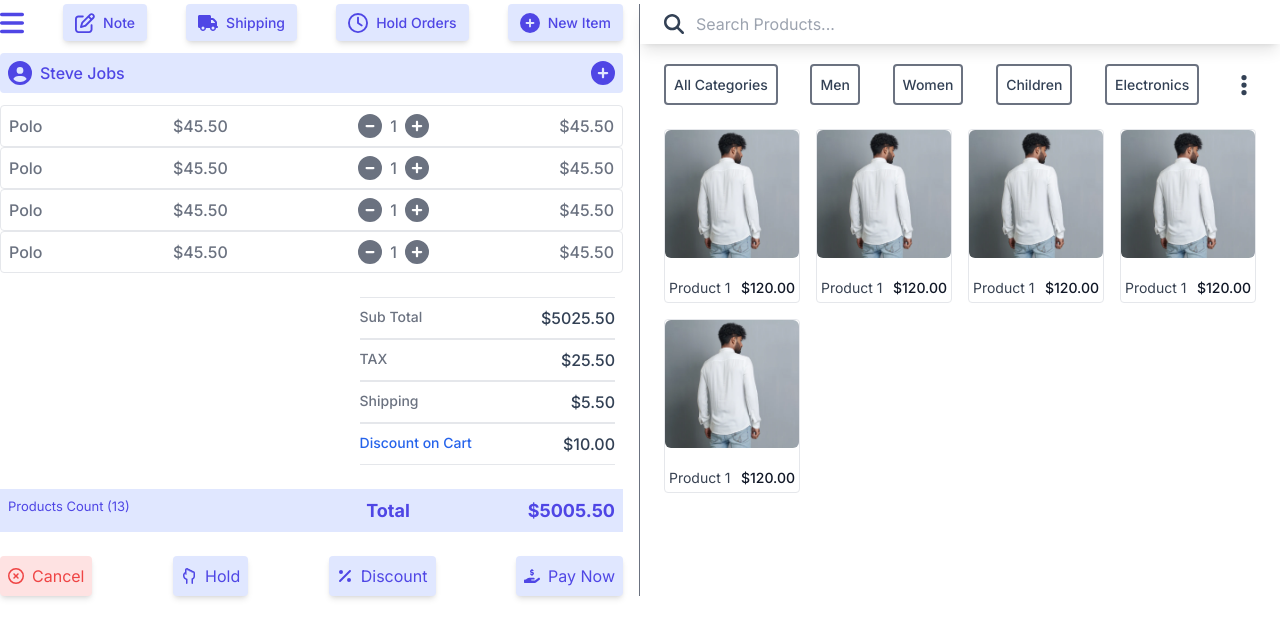
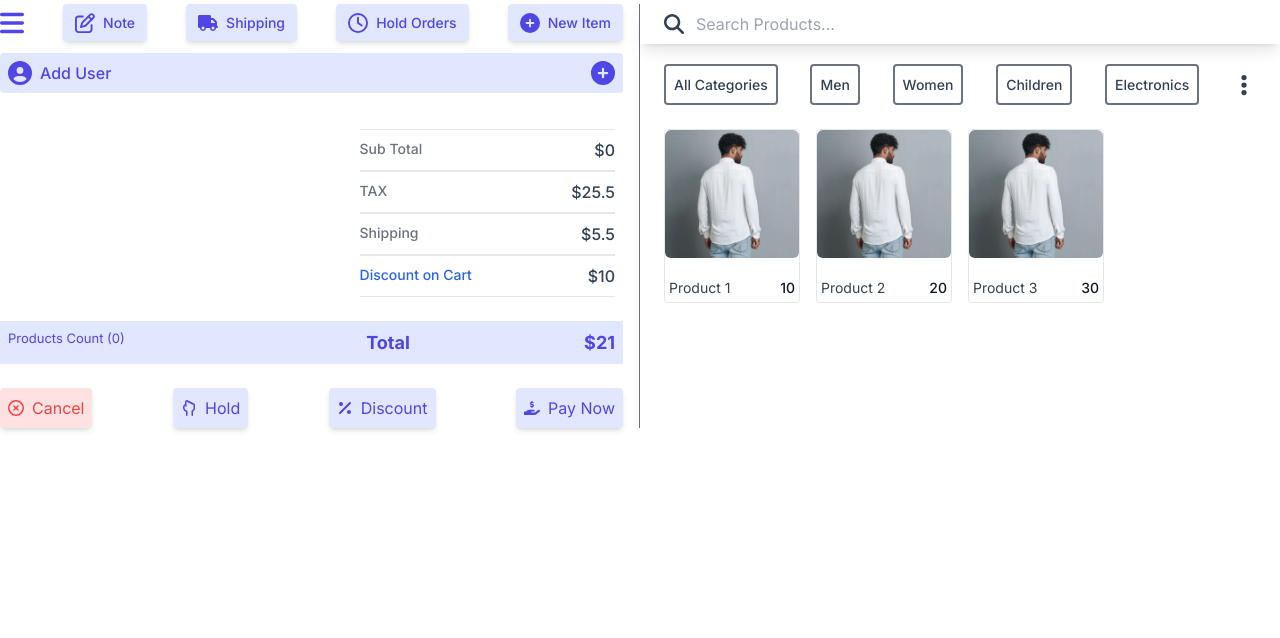
Before and after one commit to Monower/techvill-pos, a Next.js app: page / in a window 1280 px wide. Shown: the top 638 px of the page. Built offline with nearby package versions, Linux system fonts and the light colour scheme.

Commit message:
Finished the app

```diff
--- a/app/_components/Challan.jsx
+++ b/app/_components/Challan.jsx
@@ -1,18 +1,24 @@
+'use client';
+
+import { useState } from "react";
 import Navbar from "./Navbar";
 import User from "./User";
 import Item from "./Item";
 
 const Challan = (prop) => {
+    const [total, setTotal] = useState(0);
+    const TAX = 25.50;
+    const SHIPPING = 5.50;
+    const CART_DISCOUNT = 10;
     return (<>
         <div className="lg:w-1/2 lg:border-r border-gray-500 lg:pr-4 pb-5 lg:pb-0">
             <Navbar />
             <User />
             <div className="pb-6">
                 <div className="pb-6 mx-2 lg:mx-0">
-                    <Item />
-                    <Item />
-                    <Item />
-                    <Item />
+                    {
+                        prop?.cart?.map((item) => <Item setTotal={setTotal} key={item?.id} name={item?.title} price={item?.price} />)
+                    }
                 </div>
                 <div className="flex justify-end pb-6 mx-2 lg:mx-0">
                     <div className="flex flex-col justify-between w-[41%] mr-2">
@@ -21,7 +27,7 @@ const Challan = (prop) => {
                                 Sub Total
                             </span>
                             <span className="text-slate-700 font-medium">
-                                $5025.50
+                                ${ total }
                             </span>
                         </div>
                         <div className="w-full flex justify-between py-2 border-y">
@@ -29,7 +35,7 @@ const Challan = (prop) => {
                                 TAX
                             </span>
                             <span className="text-slate-700 font-medium">
-                                $25.50
+                                ${ TAX }
                             </span>
                         </div>
                         <div className="w-full flex justify-between py-2 border-y">
@@ -37,7 +43,7 @@ const Challan = (prop) => {
                                 Shipping
                             </span>
                             <span className="text-slate-700 font-medium">
-                                $5.50
+                                ${ SHIPPING }
                             </span>
                         </div>
                         <div className="w-full flex justify-between py-2 border-y">
@@ -45,16 +51,16 @@ const Challan = (prop) => {
                                 Discount on Cart
                             </span>
                             <span className="text-slate-700 font-medium">
-                                $10.00
+                                ${ CART_DISCOUNT }
                             </span>
                         </div>
                     </div>
                 </div>
                 <div className="flex justify-between  bg-indigo-100 p-2 text-indigo-600 mx-2 lg:mx-0">
-                    <p className="text-[13px]">Products Count (13)</p>
+                    <p className="text-[13px]">Products Count ({ prop?.cart?.length })</p>
                     <div className="w-[41%] flex justify-between font-bold text-[18px]">
                         <h3>Total</h3>
-                        <h3>$5005.50</h3>
+                        <h3>${ total + TAX + SHIPPING - CART_DISCOUNT }</h3>
                     </div>
                 </div>
             </div>
--- a/app/_components/Item.jsx
+++ b/app/_components/Item.jsx
@@ -1,16 +1,22 @@
 'use client'
-import { useState } from "react";
+import { useState, useEffect } from "react";
 
-const Item = () => {
+const Item = ({ name, price, setTotal }) => {
     const [count, setCount] = useState(1);
-    const basePrice = 45.50;
+
+    useEffect(() => {
+        setTotal((prev) => {
+            console.log(prev + price * count);
+            return prev + (price * count)
+        })
+    }, [count])
     return (
         <div className="w-full p-2 border  flex justify-between rounded  text-gray-500 font-medium">
             <span>
-                Polo
+                { name }
             </span>
             <span>
-                ${parseFloat(basePrice).toFixed(2)}
+                ${parseFloat( price ).toFixed(2)}
             </span>
             <span className="flex items-center space-x-2">
                 <button onClick={() => {
@@ -26,7 +32,7 @@ const Item = () => {
                 </button>
             </span>
             <span>
-                ${ parseFloat(basePrice * count).toFixed(2) }
+                ${parseFloat(price * count).toFixed(2) }
             </span>
         </div>
     )
--- a/app/_components/ProductCard.jsx
+++ b/app/_components/ProductCard.jsx
@@ -1,6 +1,6 @@
-const ProductCard = ({ product }) => {
+const ProductCard = ({ product, setCart }) => {
     return (
-        <div className="group relative border rounded">
+        <div onClick={() => { setCart((prev) => [...prev, product]) }} className="group relative border rounded">
             <div className="w-full  bg-gray-200 aspect-w-1 aspect-h-1 rounded-md overflow-hidden group-hover:opacity-75  lg:aspect-none">
                 <img
                     src={product.image}
--- a/app/_components/Products.jsx
+++ b/app/_components/Products.jsx
@@ -1,6 +1,6 @@
 import ProductCard from "./ProductCard";
 
-const Products = () => {
+const Products = ({ setCart }) => {
     return (
         <section className="lg:w-1/2">
             <form action="#" className="w-full bg-white shadow-lg pl-6 py-2 mb-5 mx-2 lg:mx-0">
@@ -48,52 +48,32 @@ const Products = () => {
                 </div>
             </div>
             <div className="px-6 grid grid-cols-2 lg:grid-cols-4 gap-4">
-                <ProductCard product={{
+                <ProductCard setCart={setCart} product={{
                     id: 1,
                     title: "Product 1",
                     href: "#",
                     image: "/product1.webp",
-                    price: "$120.00",
+                    price: 10.00,
                     color: "Gray",
                     size: "XXL",
                     inStock: true
                 }} />
-                <ProductCard product={{
-                    id: 1,
-                    title: "Product 1",
+                <ProductCard setCart={setCart} product={{
+                    id: 2,
+                    title: "Product 2",
                     href: "#",
                     image: "/product1.webp",
-                    price: "$120.00",
+                    price: 20.00,
                     color: "Gray",
                     size: "XXL",
                     inStock: true
                 }} />
-                <ProductCard product={{
-                    id: 1,
-                    title: "Product 1",
+                <ProductCard setCart={setCart} product={{
+                    id: 3,
+                    title: "Product 3",
                     href: "#",
                     image: "/product1.webp",
-                    price: "$120.00",
-                    color: "Gray",
-                    size: "XXL",
-                    inStock: true
-                }} />
-                <ProductCard product={{
-                    id: 1,
-                    title: "Product 1",
-                    href: "#",
-                    image: "/product1.webp",
-                    price: "$120.00",
-                    color: "Gray",
-                    size: "XXL",
-                    inStock: true
-                }} />
-                <ProductCard product={{
-                    id: 1,
-                    title: "Product 1",
-                    href: "#",
-                    image: "/product1.webp",
-                    price: "$120.00",
+                    price: 30.00,
                     color: "Gray",
                     size: "XXL",
                     inStock: true
--- a/app/_components/User.jsx
+++ b/app/_components/User.jsx
@@ -1,6 +1,9 @@
 'use client'
 
+import { useState } from "react";
+
 const User = () => {
+    const [formInpts, setFormInpts] = useState({})
     return (
         <>
             {/* You can open the modal using document.getElementById('ID').showModal() method */}
@@ -8,7 +11,9 @@ const User = () => {
                 <span className="flex items-center space-x-2">
                     <svg className="w-6 h-6 fill-indigo-600" xmlns="http://www.w3.org/2000/svg" viewBox="0 0 512 512"><path d="M399 384.2C376.9 345.8 335.4 320 288 320H224c-47.4 0-88.9 25.8-111 64.2c35.2 39.2 86.2 63.8 143 63.8s107.8-24.7 143-63.8zM0 256a256 256 0 1 1 512 0A256 256 0 1 1 0 256zm256 16a72 72 0 1 0 0-144 72 72 0 1 0 0 144z" /></svg>
                     <span className="text-indigo-600 font-medium">
-                        Steve Jobs
+                        {
+                            formInpts?.name ?? 'Add User'
+                        }
                     </span>
                 </span>
                 <span>
@@ -22,8 +27,11 @@ const User = () => {
                         <button className="btn btn-sm btn-circle btn-ghost absolute right-2 top-2">✕</button>
                     </form>
                     <h3 className="text-center text-[20px] font-semibold">Add New Customer</h3>
-                    <form action="#" className="w-full flex flex-col justify-center space-y-5 px-4">
-                        <input type="text" placeholder="Name" className="border-b border-gray-300 focus:outline-none focus:ring-0 focus:border-indigo-600 py-0.5 text-[14px]" />
+                    <form onSubmit={(e) => {
+                        e.preventDefault();
+                        document.getElementById('my_modal_3').close();
+                    }} className="w-full flex flex-col justify-center space-y-5 px-4">
+                        <input onChange={(e) => setFormInpts({ ...formInpts, name: e.target.value })} value={formInpts?.name} name="name" type="text" placeholder="Name" className="border-b border-gray-300 focus:outline-none focus:ring-0 focus:border-indigo-600 py-0.5 text-[14px]" />
                         <input type="text" placeholder="Email" className="border-b border-gray-300 focus:outline-none focus:ring-0 focus:border-indigo-600 py-0.5 text-[14px]" />
                         <input type="text" placeholder="Phone" className="border-b border-gray-300 focus:outline-none focus:ring-0 focus:border-indigo-600 py-0.5 text-[14px]" />
                         <select name="currency" id="currency" className="border-b border-gray-300 focus:outline-none focus:ring-0 focus:border-indigo-600 py-0.5  bg-white text-gray-400 cursor-pointer text-[14px]">
@@ -43,7 +51,7 @@ const User = () => {
                                 </span>
                             </button>
                         </div>
-                        <button className="btn btn-secondary">
+                        <button type="submit" className="btn btn-secondary">
                             Update
                         </button>
                     </form>
--- a/app/page.jsx
+++ b/app/page.jsx
@@ -7,11 +7,13 @@ import Payment from "./_components/Payment";
 
 const Home = () => {
   const [payment, setPayment] = useState(false);
+  const [cart, setCart] = useState([]);
+
   return (<>
     <section className="container mx-auto flex flex-col lg:flex-row justify-between py-1">
-      <Challan setPayment={setPayment} />
+      <Challan cart={cart} setPayment={setPayment} />
       {
-        payment ? <Payment setPayment={setPayment} /> : <Products />
+        payment ? <Payment setPayment={setPayment} /> : <Products setCart={setCart} />
       }
 
     </section>
```
